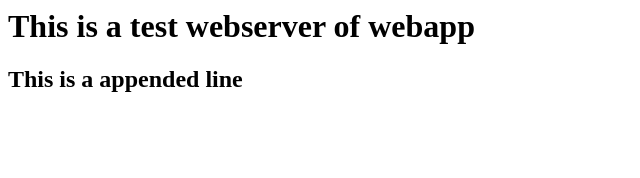
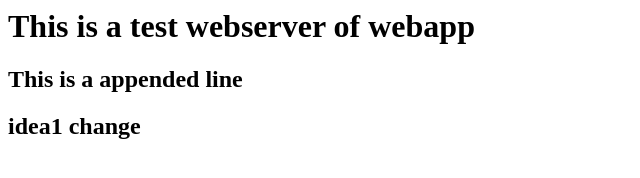
Before and after one commit to amodmodak/webapp, a plain HTML site: page index.html in a window 1280 px wide. Shown: the whole page, without its empty margins (0-640 px from the left). Drawn offline with Linux system fonts and the light colour scheme.

Commit message:
idea1 change

```diff
--- a/index.html
+++ b/index.html
@@ -1,2 +1,4 @@
 <H1>This is a test webserver of webapp</H1>
 <H2>This is a appended line </H1>
+
+<H2>idea1 change</H2>
```
